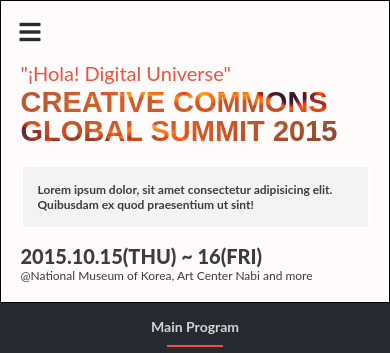
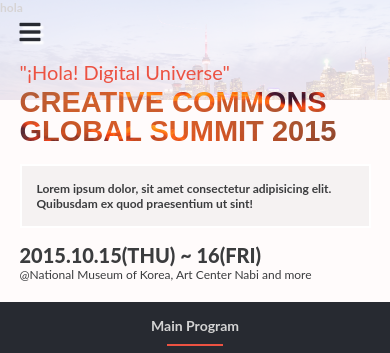
Before and after one commit to ErikStoupignan/Capstone-project-module-1, a website: page index.html in a window 390 px wide. Shown: the top 353 px of the page. Drawn offline with Linux system fonts and the light colour scheme; a web font is replaced by a local one.

Commit message:
Add background pictures to main page and about page

```diff
--- a/index.html
+++ b/index.html
@@ -58,6 +58,13 @@
   <main>
 
     <section class="intro-container">
+      <div class="main-background">
+        <div class="mainbg-1">hola</div>
+        <div class="mainbg-2"></div>
+        <div class="mainbg-3"></div>
+        <div class="mainbg-4"></div>
+        <div class="mainbg-5"></div>
+      </div>
       <h2>"¡Hola! Digital Universe"</h2>
       <h1>CREATIVE COMMONS GLOBAL SUMMIT 2015</h1>
       <p class="intro-paragraph1">Lorem ipsum dolor, sit amet consectetur adipisicing elit. Quibusdam ex quod praesentium ut sint!</p>
--- a/style.scss
+++ b/style.scss
@@ -59,11 +59,11 @@
 
   main {
     .intro-container {
-      border: 1px solid #000;
       width: 100%;
       display: flex;
       flex-direction: column;
       padding: 60px 5% 5% 5%;
+      position: relative;
 
       h2 {
         color: var(--color-secundary);
@@ -106,6 +106,33 @@
         font-weight: lighter;
         color: var (--color-primary);
         font-size: 12px;
+      }
+
+      .main-background {
+        position: absolute;
+        width: 100%;
+        height: 200px;
+        left: 0;
+        top: 0;
+        z-index: -2;
+
+        .mainbg-1 {
+          width: 100%;
+          height: 100px;
+          background-image: url(assets/main-background.jpg);
+          background-size:cover;
+          background-repeat: no-repeat;
+          opacity: 0.2;
+        }
+
+        .mainbg-2 {
+          width: 100%;
+          height: 100px;
+          background-image: url(assets/);
+          background-size:cover;
+          background-repeat: no-repeat;
+          opacity: 0.2;
+        }
       }
     }
 
@@ -483,8 +510,8 @@
 
       .background {
         .hitmark-1 {
-          background-image: url(assets/bgi/hitmark-colorful.png);
-          background-size: 25%;
+          background-image: url(assets/bgi/hitmark_colorful.png);
+          background-size: 23%;
           border-radius: 50%;
           position: absolute;
           width: 60px;
@@ -685,7 +712,8 @@
         grid-area: p3;
         grid: 3fr;
         img {
-          width: 20%;
+          width: 60%;
+          border-radius: 50%;
         }
       }
       .partner4 {
```
Also changed, not shown: about.html (+1 -1 lines), assets/beltmar_logo.jpeg (added), assets/bgi/hitmark-colorful.png (deleted), assets/bgi/hitmark_colorful.png (added), assets/main-background.jpg (added), style.css, 1 other file.
